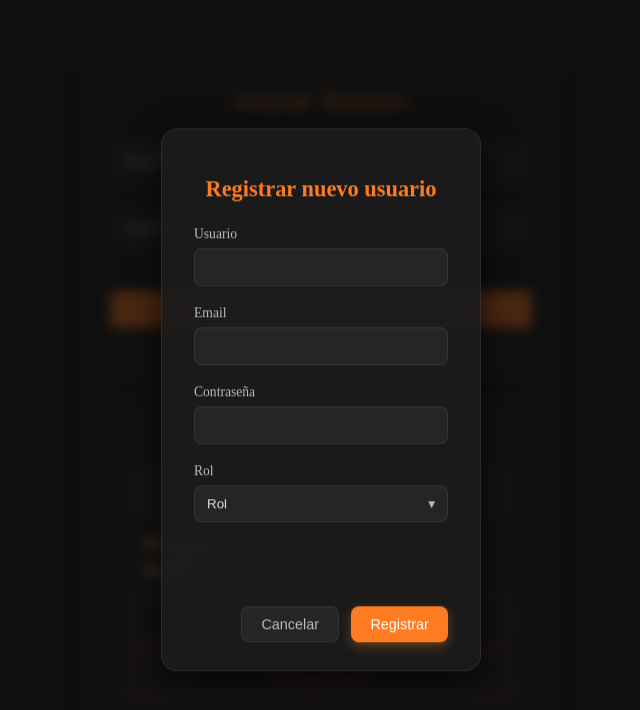
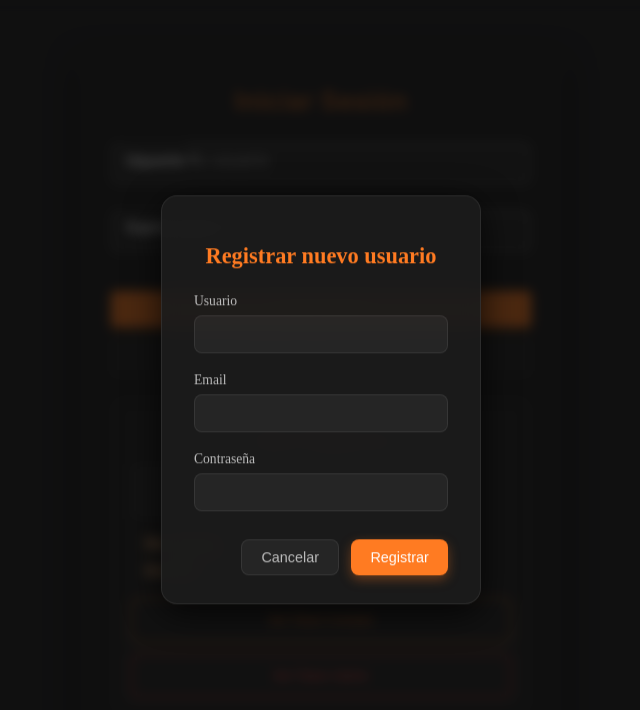
Before and after one commit to JoaquinAC/angular-playground-frontend-angular, an Angular app: page /auth in a window 1280 px wide. Both pictures are taken after a click on the button "Registrar Nuevo Usuario". Shown: the top 710 px of the page, without its empty margins (319-959 px from the left). Built offline with nearby package versions, Linux system fonts and the light colour scheme.

Commit message:
feature authSection : scss dinamico 1.0

```diff
--- a/src/app/features/auth/components/login/login.component.html
+++ b/src/app/features/auth/components/login/login.component.html
@@ -3,11 +3,13 @@
     <h2 class="auth-title">Iniciar Sesión</h2>
 
     <form [formGroup]="loginForm" (ngSubmit)="onSubmit()">
-      <mat-form-field appearance="outline" floatLabel="auto" class="full-width">
+      <mat-form-field appearance="outline" floatLabel="always" class="full-width auth-field">
+        <mat-label>Usuario</mat-label>
         <input matInput formControlName="username" placeholder="Ingrese su usuario" />
       </mat-form-field>
 
-      <mat-form-field appearance="outline" floatLabel="auto" class="full-width">
+      <mat-form-field appearance="outline" floatLabel="always" class="full-width auth-field">
+        <mat-label>Contraseña</mat-label>
         <input
           matInput
           type="password"
@@ -26,10 +28,13 @@
     <section class="token-section">
       <h3>Token Playground</h3>
       <mat-form-field appearance="fill" class="full-width">
-        <input matInput [value]="currentToken" readonly />
+        <input matInput [value]="maskedToken" readonly />
       </mat-form-field>
 
-      <p><strong>Rol Actual:</strong> {{ currentRole || 'Sin rol asignado' }}</p>
+      <p>
+        <strong>Rol Actual:</strong>
+        <span [class]="roleBadgeClass">{{ (currentRole || 'Sin rol') | uppercase }}</span>
+      </p>
       <p><strong>Estado:</strong> {{ statusMessage }}</p>
 
       <div class="button-group">
--- a/src/app/features/auth/components/login/login.component.scss
+++ b/src/app/features/auth/components/login/login.component.scss
@@ -68,24 +68,15 @@
 /* ============================================================
    4. INPUTS / MAT-FORM-FIELD
    ============================================================ */
-mat-form-field {
+  .auth-field {
     width: 100%;
     margin-bottom: 1.2rem;
     position: relative;
 
   /* label */
   ::ng-deep .mat-form-field-label {
-    position: relative !important;
-    top: 0 !important;
-    left: 0 !important;
-    transform: none !important;
-    display: block !important;
-    margin-bottom: 6px !important;
-    font-size: 0.85rem !important;
-    color: rgba(210,210,210,0.95) !important;
+    color: rgba(210, 210, 210, 0.95) !important;
     font-weight: 600 !important;
-    pointer-events: none;
-    z-index: 2;
   }
 
     /* field background */
@@ -102,6 +93,7 @@ mat-form-field {
   /* infix */
     ::ng-deep .mat-form-field-infix {
       padding-top: 0 !important;
+      border-top: 0;
     }
 
   /* input text */
@@ -115,10 +107,14 @@ mat-form-field {
     color: #949494;
   }
 
-  /* outline */
-  ::ng-deep .mat-form-field-outline {
-    color: rgba(255,255,255,0.08);
+  ::ng-deep .mat-form-field-outline,
+  ::ng-deep .mat-form-field-outline-start,
+  ::ng-deep .mat-form-field-outline-gap,
+  ::ng-deep .mat-form-field-outline-end {
+    color: rgba(175, 175, 175, 0.6) !important;
+    border-width: 1px !important;
   }
+
 
   /* focus */
   ::ng-deep .mat-form-field.mat-focused .mat-form-field-outline-thick {
@@ -225,7 +221,7 @@ mat-form-field {
 
     /* TOKEN READONLY — versión FINAL que prevalece */
     ::ng-deep input[readonly].mat-input-element {
-      text-align: center !important;
+      text-align: left !important;
       width: 100% !important;
       color: #e07a2f !important;
       font-family: monospace;
@@ -235,6 +231,55 @@ mat-form-field {
       padding: 0 !important;
     }
   }
+
+  .role-chip {
+    display: inline-flex;
+    align-items: center;
+    justify-content: center;
+    margin-left: 0.35rem;
+    padding: 2px 10px;
+    border-radius: 999px;
+    font-size: 0.78rem;
+    letter-spacing: 0.4px;
+    border: 1px solid transparent;
+    text-transform: uppercase;
+
+    &--admin {
+      color: #ffd2af;
+      background: rgba(255, 123, 34, 0.2);
+      border-color: rgba(255, 123, 34, 0.45);
+    }
+
+    &--guest {
+      color: #cbe7ff;
+      background: rgba(74, 144, 226, 0.16);
+      border-color: rgba(74, 144, 226, 0.4);
+    }
+
+    &--neutral {
+      color: #d0d0d0;
+      background: rgba(255, 255, 255, 0.06);
+      border-color: rgba(255, 255, 255, 0.18);
+    }
+  }
+}
+
+::ng-deep .mat-snack-bar-container.auth-toast {
+  border-radius: 12px !important;
+  min-width: 260px !important;
+  font-weight: 600;
+  box-shadow: 0 12px 28px rgba(0, 0, 0, 0.4);
+}
+
+::ng-deep .mat-snack-bar-container.auth-toast--success {
+  background: rgba(31, 92, 51, 0.95);
+  color: #e8ffef;
+}
+
+::ng-deep .mat-snack-bar-container.auth-toast--error {
+  background: rgba(124, 32, 32, 0.95);
+  color: #ffecec;
+
 }
 
 /* ============================================================
--- a/src/app/features/auth/components/login/login.component.ts
+++ b/src/app/features/auth/components/login/login.component.ts
@@ -6,6 +6,7 @@ import { AppRole } from 'src/app/core/models/auth/auth.models';
 import { ModalRegisterComponent } from '../modal-register/modal-register.component';
 import { LocalStorageService } from 'src/app/core/storage/local-storage.service';
 import { AuthService } from 'src/app/core/auth/auth.service';
+import { Router } from '@angular/router';
 
 @Component({
   selector: 'app-login',
@@ -20,12 +21,15 @@ export class LoginComponent implements OnInit {
   showNotif = false;
   notifMessage = '';
 
+  private readonly redirectDelayMs = 1000;
+
   constructor(
     private fb: FormBuilder,
     private authService: AuthService,
     private localStorage: LocalStorageService,
     private snackBar: MatSnackBar,
     private dialog: MatDialog,
+    private router: Router,
   ) {}
 
   ngOnInit(): void {
@@ -55,10 +59,11 @@ export class LoginComponent implements OnInit {
     this.authService.login(this.loginForm.value).subscribe({
       next: () => {
         this.loadTokenData();
-        this.snackBar.open('Login exitoso', 'Cerrar', { duration: 2000 });
+        this.showSuccessNotification('✅ Login exitoso');
+        setTimeout(() => this.router.navigate(['/']), this.redirectDelayMs);
       },
       error: () => {
-        this.snackBar.open('No se pudo iniciar sesión', 'Cerrar', { duration: 2500 });
+        this.showErrorNotification('❌ No se pudo iniciar sesión');
       },
     });
   }
@@ -76,7 +81,7 @@ export class LoginComponent implements OnInit {
 
     dialogRef.afterClosed().subscribe(result => {
       if (result) {
-        this.snackBar.open('Usuario creado con éxito', 'Cerrar', { duration: 2500 });
+        this.showSuccessNotification('✅ Usuario creado con éxito');
       }
     });
   }
@@ -93,11 +98,44 @@ export class LoginComponent implements OnInit {
     this.authService.loginAsRole(role).subscribe({
       next: () => {
         this.loadTokenData();
-        this.snackBar.open(`Token ${role.toUpperCase()} asignado`, 'Cerrar', { duration: 2000 });
+        this.showSuccessNotification(`✅ Token ${role.toUpperCase()} asignado`);
       },
       error: (error: Error) => {
-        this.snackBar.open(error.message, 'Cerrar', { duration: 3000 });
+        this.showErrorNotification(`❌ ${error.message}`);
       },
     });
   }
+
+    get maskedToken(): string {
+      if (!this.currentToken) return '';
+
+      const visibleChars = Math.max(Math.floor(this.currentToken.length * 0.25), 10);
+      return `${this.currentToken.slice(0, visibleChars)}...`;
+    }
+
+    get roleBadgeClass(): string {
+      if (!this.currentRole) return 'role-chip role-chip--neutral';
+
+      return this.currentRole.toLowerCase() === 'admin'
+        ? 'role-chip role-chip--admin'
+        : 'role-chip role-chip--guest';
+    }
+
+    private showSuccessNotification(message: string): void {
+      this.snackBar.open(message, undefined, {
+        duration: this.redirectDelayMs,
+        horizontalPosition: 'end',
+        verticalPosition: 'top',
+        panelClass: ['auth-toast', 'auth-toast--success'],
+      });
+    }
+
+    private showErrorNotification(message: string): void {
+      this.snackBar.open(message, 'Cerrar', {
+        duration: 2500,
+        horizontalPosition: 'end',
+        verticalPosition: 'top',
+        panelClass: ['auth-toast', 'auth-toast--error'],
+      });
+  }
 }
--- a/src/app/features/auth/components/modal-register/modal-register.component.html
+++ b/src/app/features/auth/components/modal-register/modal-register.component.html
@@ -15,22 +15,6 @@
     <label for="password">Contraseña</label>
     <input id="password" type="password" formControlName="password" />
   </div>
-
-  <div class="field">
-    <label for="role">Rol</label>
-    <!-- <select id="role" formControlName="role">
-      <option value="" disabled selected>Selecciona un rol</option>
-      <option value="guest">Invitado</option>
-      <option value="admin">Administrador</option>
-    </select> -->
-
-    <app-custom-select
-    placeholder="Rol"
-    [options]="roles"
-    (valueChange)="registerForm.get('role')?.setValue($event)"
-  >
-  </app-custom-select>
-  </div>
 </form>
 
 <div class="actions">
--- a/src/app/features/auth/components/modal-register/modal-register.component.scss
+++ b/src/app/features/auth/components/modal-register/modal-register.component.scss
@@ -76,10 +76,6 @@
   }
 }
 
-app-custom-select {
-  margin-bottom: 3.5rem;
-}
-
 /* Actions */
 .actions {
   display: flex;
@@ -131,3 +127,21 @@ app-custom-select {
     transform: scale(1);
   }
 }
+
+
+::ng-deep .mat-snack-bar-container.auth-toast {
+  border-radius: 12px !important;
+  min-width: 260px !important;
+  font-weight: 600;
+  box-shadow: 0 12px 28px rgba(0, 0, 0, 0.4);
+}
+
+::ng-deep .mat-snack-bar-container.auth-toast--success {
+  background: rgba(31, 92, 51, 0.95);
+  color: #e8ffef;
+}
+
+::ng-deep .mat-snack-bar-container.auth-toast--error {
+  background: rgba(124, 32, 32, 0.95);
+  color: #ffecec;
+}
--- a/src/app/features/auth/components/modal-register/modal-register.component.ts
+++ b/src/app/features/auth/components/modal-register/modal-register.component.ts
@@ -11,10 +11,6 @@ import { AuthService } from 'src/app/core/auth/auth.service';
 })
 export class ModalRegisterComponent {
   registerForm!: FormGroup;
-  roles = [
-    { label: 'Admin', value: 'ADMIN' },
-    { label: 'User', value: 'GUEST' },
-  ];
 
   constructor(
     private fb: FormBuilder,
@@ -26,7 +22,6 @@ export class ModalRegisterComponent {
       username: ['', Validators.required],
       email: ['', [Validators.required, Validators.email]],
       password: ['', Validators.required],
-      role: ['GUEST', Validators.required],
     });
   }
 
@@ -36,9 +31,23 @@ export class ModalRegisterComponent {
     const { username, email, password } = this.registerForm.value;
 
     this.authService.register({ username, email, password }).subscribe({
-      next: () => this.dialogRef.close(true),
+      next: () => {
+        this.snackbar.open('✅ Usuario registrado con éxito', undefined, {
+          duration: 1200,
+          horizontalPosition: 'end',
+          verticalPosition: 'top',
+          panelClass: ['auth-toast', 'auth-toast--success'],
+        });
+
+        setTimeout(() => this.dialogRef.close(true), 800);
+      },
       error: () => {
-        this.snackbar.open('No se pudo registrar el usuario', 'Cerrar', { duration: 2500 });
+        this.snackbar.open('❌ No se pudo registrar el usuario', 'Cerrar', {
+          duration: 2500,
+          horizontalPosition: 'end',
+          verticalPosition: 'top',
+          panelClass: ['auth-toast', 'auth-toast--error'],
+        });
       },
     });
   }
```
Lines whose indentation alone changed are shown as unchanged.
